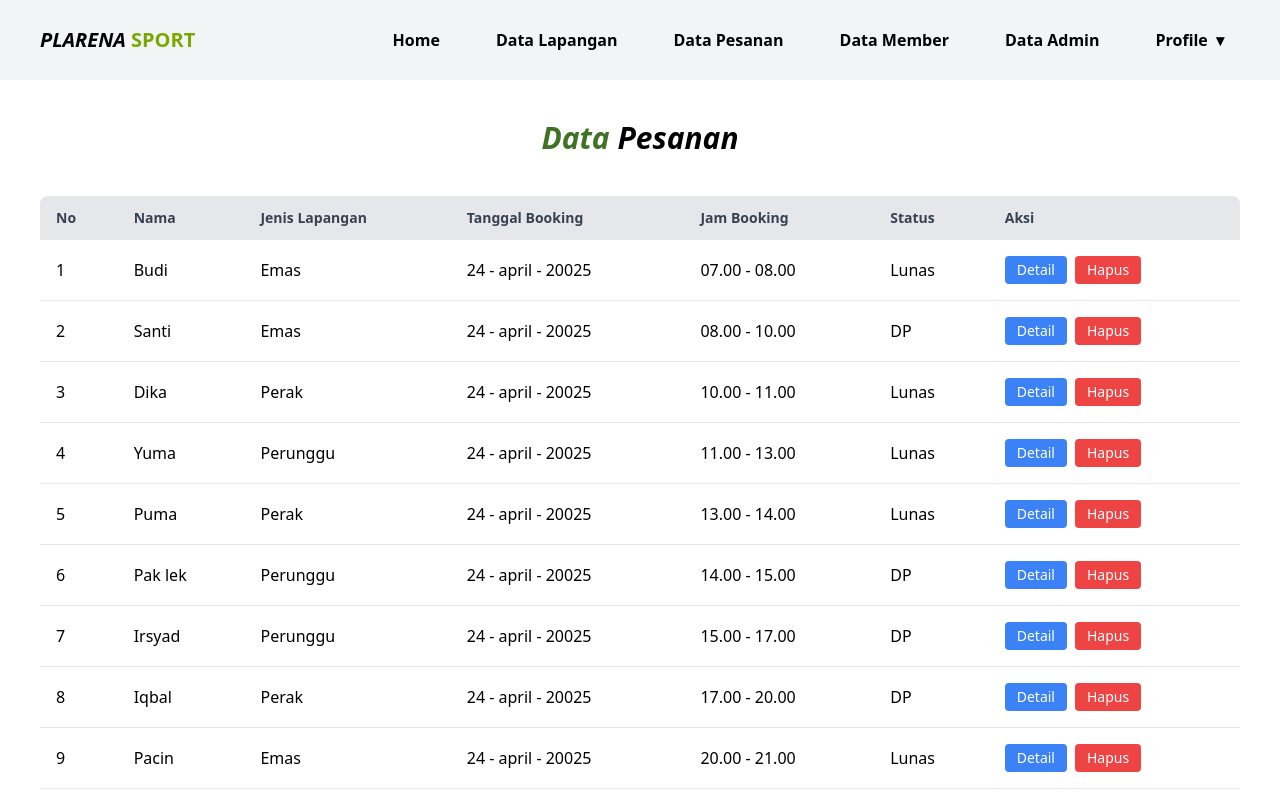
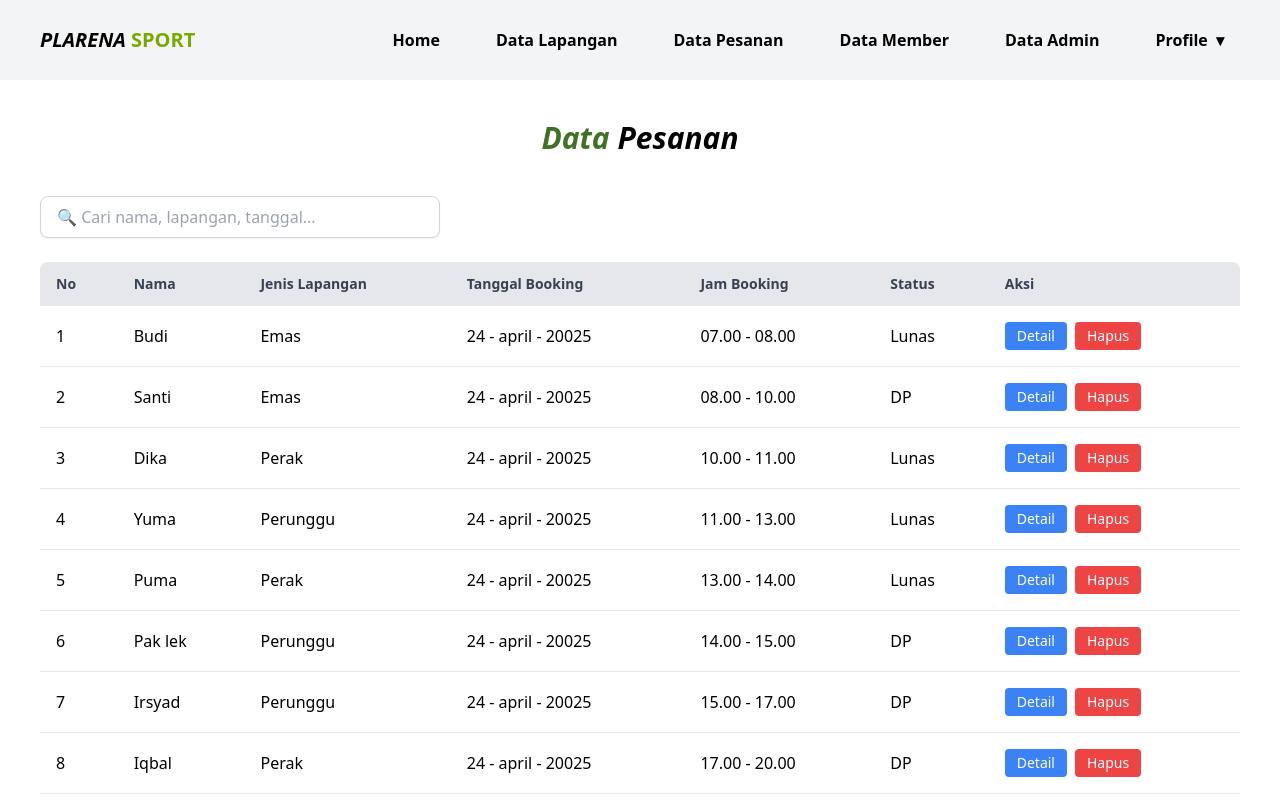
Before and after one commit to plarena-project/plarena-frontend, a Next.js app: page /admin/dataPesanan in a window 1280 px wide. Shown: the top 800 px of the page. Built offline with nearby package versions, Linux system fonts and the light colour scheme.

Commit message:
edit frontend admin

```diff
--- a/src/app/admin/dataPesanan/page.tsx
+++ b/src/app/admin/dataPesanan/page.tsx
@@ -88,8 +88,15 @@ export default function DataPesananPage() {
     { nama: 'Ilham', lapangan: 'Emas', tanggal: '24 - april - 20025', jam: '21.00 - 22.00', status: 'Lunas' },
   ]);
 
+  const [searchTerm, setSearchTerm] = useState('');
   const [selectedPesanan, setSelectedPesanan] = useState<any | null>(null);
   const [deleteTarget, setDeleteTarget] = useState<any | null>(null);
+
+  const filteredData = data.filter((d) =>
+    `${d.nama} ${d.lapangan} ${d.tanggal} ${d.jam}`
+      .toLowerCase()
+      .includes(searchTerm.toLowerCase())
+  );
 
   const handleUpdateStatus = (updatedPesanan: any) => {
     const updatedData = data.map((d) =>
@@ -98,7 +105,7 @@ export default function DataPesananPage() {
         : d
     );
     setData(updatedData);
-    setSelectedPesanan(updatedPesanan); // update modal juga
+    setSelectedPesanan(updatedPesanan);
   };
 
   const handleDelete = (target: any) => {
@@ -115,6 +122,16 @@ export default function DataPesananPage() {
         <span className="text-black">Pesanan</span>
       </h1>
 
+      <div className="mb-6 flex justify-between items-center">
+        <input
+          type="text"
+          placeholder="🔍 Cari nama, lapangan, tanggal..."
+          className="w-full md:w-1/3 px-4 py-2 border border-gray-300 rounded-lg shadow-sm focus:outline-none focus:ring-2 focus:ring-green-500"
+          value={searchTerm}
+          onChange={(e) => setSearchTerm(e.target.value)}
+        />
+      </div>
+
       <div className="overflow-x-auto">
         <table className="min-w-full bg-white shadow-md rounded-lg overflow-hidden">
           <thead className="bg-gray-200">
@@ -129,7 +146,8 @@ export default function DataPesananPage() {
             </tr>
           </thead>
           <tbody>
-            {data.map((d, i) => (
+            {filteredData.length > 0 ? (
+              filteredData.map((d, i) => (
                 <tr key={i} className="border-b hover:bg-gray-50">
                   <td className="py-4 px-4">{i + 1}</td>
                   <td className="py-4 px-4">{d.nama}</td>
@@ -152,7 +170,14 @@ export default function DataPesananPage() {
                     </button>
                   </td>
                 </tr>
-            ))}
+              ))
+            ) : (
+              <tr>
+                <td colSpan={7} className="text-center py-6 text-gray-500">
+                  Tidak ada hasil ditemukan.
+                </td>
+              </tr>
+            )}
           </tbody>
         </table>
       </div>
```
Lines whose indentation alone changed are shown as unchanged.
